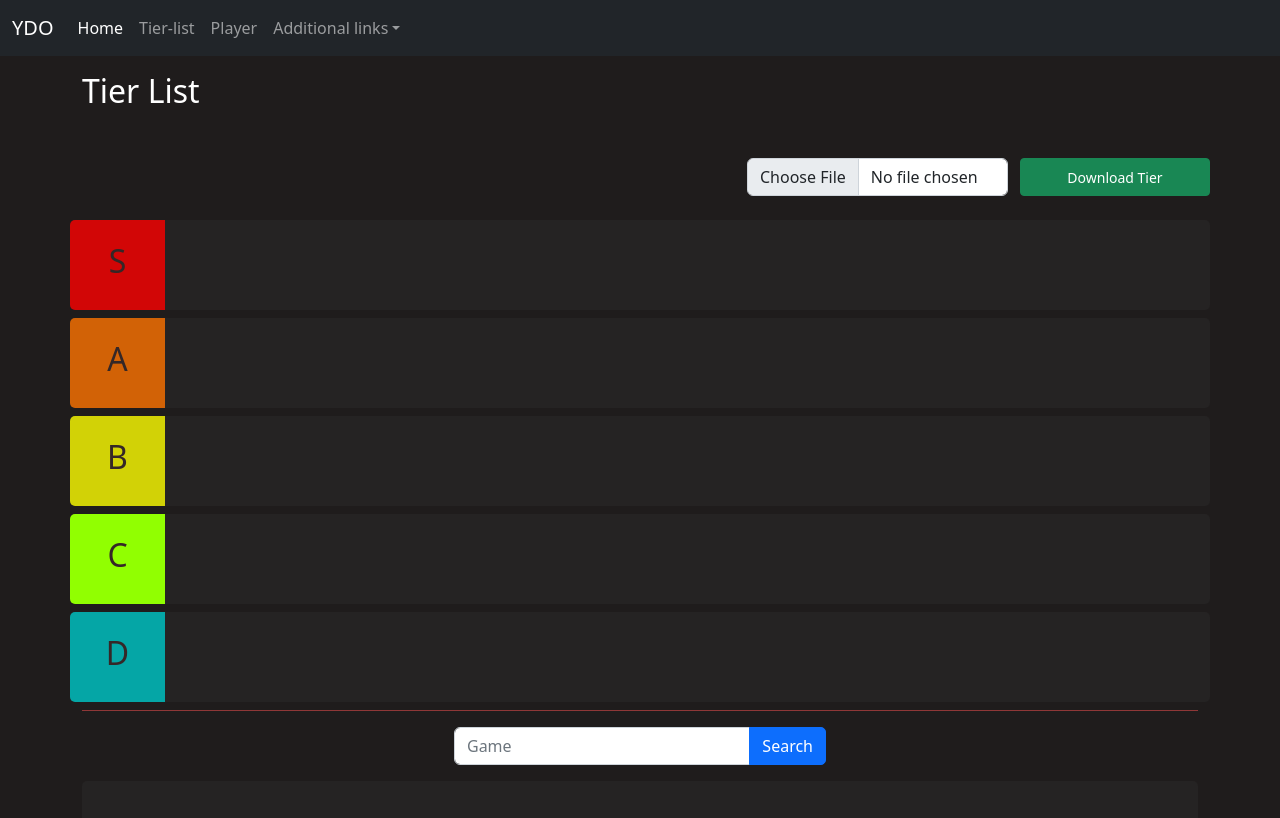
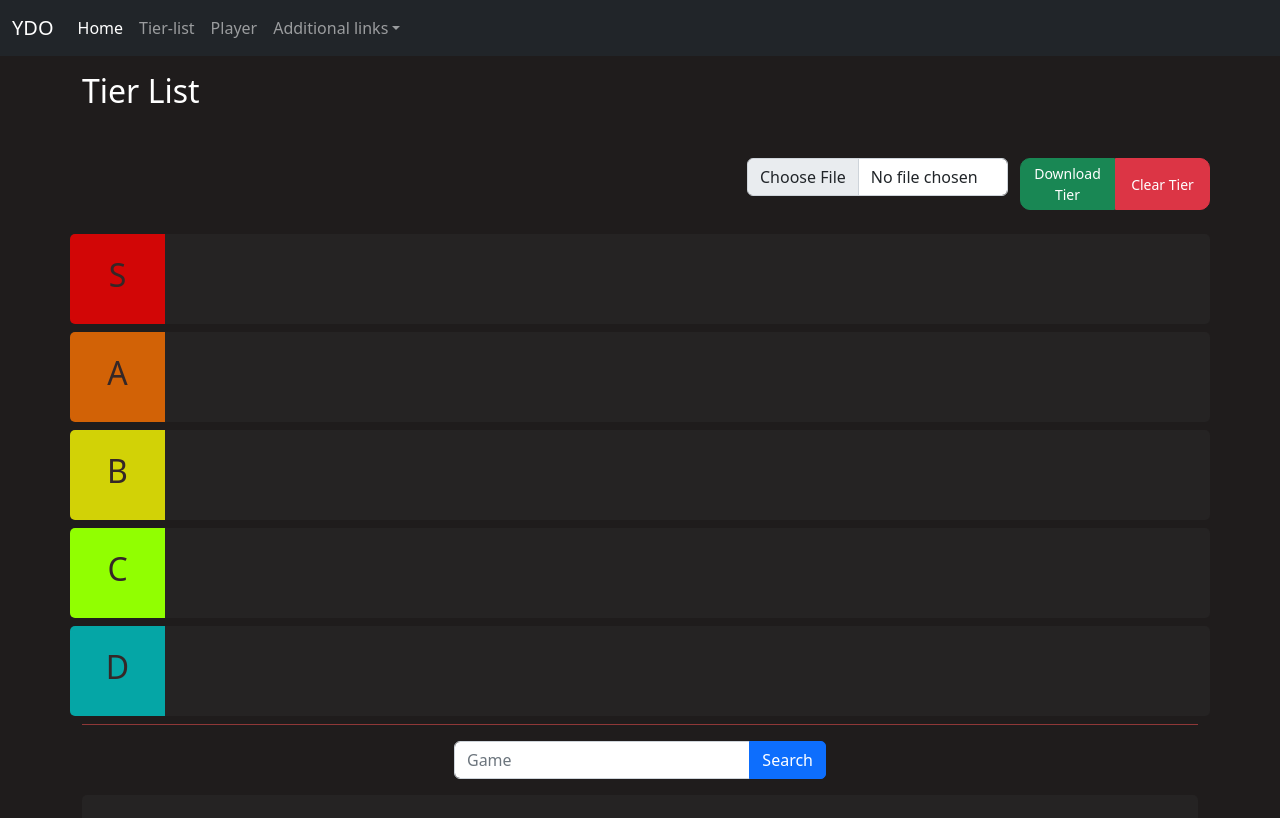
Before and after one commit to Albus-489/my-digital-oasis, a React (Create React App) app: page /tierlist in a window 1280 px wide. Shown: the top 818 px of the page. Built offline with nearby package versions, Linux system fonts and the light colour scheme.

Commit message:
upload btn markup

```diff
--- a/src/components/tier-list/TierListPage.tsx
+++ b/src/components/tier-list/TierListPage.tsx
@@ -4,7 +4,7 @@ import "./styles/tierlist.style.css";
 import Tier from "./tier-components/Tier.component";
 import Pool from "./tier-components/Pool.component";
 import { IBaseItem } from "./tier-components/TierCompProps";
-import { downloadFile } from "./funcs/save-upload-tier.functions";
+import { downloadFile, uploadFile } from "./funcs/save-upload-tier.functions";
 
 const TierListPage = () => {
   const [tiers, setTierList] = useState<ITierList[]>([
@@ -29,14 +29,23 @@ const TierListPage = () => {
               type="file"
               className="form-control input"
               id="inputGroupFile02"
+              onChange={(e) => uploadFile(e, setTierList)}
             />
           </div>
         </div>
         <button
           onClick={() => downloadFile(tiers)}
-          className="btn btn-sm btn-success mb-3 col-2"
+          id="btnDownloadTierList"
+          className="btn btn-sm btn-success mb-3 col-1 "
         >
           Download Tier
+        </button>
+        <button
+          onClick={() => downloadFile(tiers)}
+          id="btnClearTierList"
+          className="btn btn-sm btn-danger mb-3 col-1 btnClearTierList"
+        >
+          Clear Tier
         </button>
       </div>
       {tiers.map((tier, index) =>
@@ -50,7 +59,6 @@ const TierListPage = () => {
             />
           </div>
         ) : (
-          <>
           <div className="pool-row" key={index}>
             <Pool
               tiers={tiers}
@@ -65,7 +73,6 @@ const TierListPage = () => {
               {...tier}
             />
           </div>
-          </>
         )
       )}
     </div>
```
Lines whose indentation alone changed are shown as unchanged.
